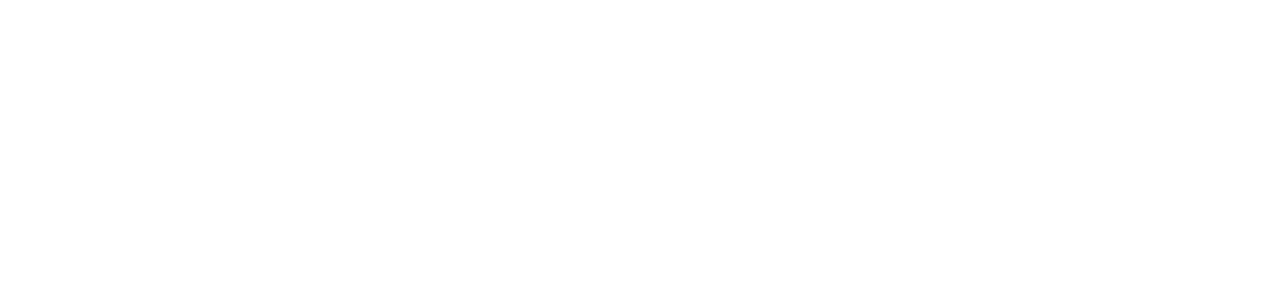
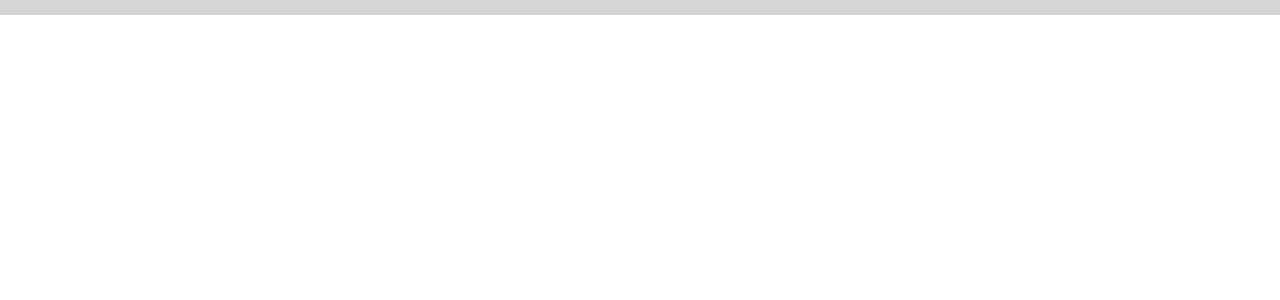
Before and after one commit to FrameParadorn/book-directory, a Vue app: page / in a window 1280 px wide. Shown: the top 300 px of the page. Built offline with nearby package versions, Linux system fonts and the light colour scheme.

Commit message:
Add component pre-header

```diff
--- a/src/App.vue
+++ b/src/App.vue
@@ -1,13 +1,17 @@
 <template>
-  <div></div>
+  <v-app>
+    <Header />
+  </v-app>
 </template>
 
 <script>
+import Header from "@/components/header/Header.vue"
+
+
 export default {
+  components: {
+    Header
+  },
   name: 'App',
-
-  data: () => ({
-    //
-  }),
 };
 </script>
--- /dev/null
+++ b/src/components/header/Header.vue
@@ -0,0 +1,17 @@
+<template>
+  <div>
+    <div class="pre-header">
+    </div>
+  </div>
+</template>
+
+
+<style scoped lang="scss">
+@import "@/config/color.scss";
+
+.pre-header {
+  background: $gray-primary;
+  height: 15px;
+}
+
+</style>
--- /dev/null
+++ b/src/config/color.scss
@@ -0,0 +1 @@
+$gray-primary: #d6d6d6;
```
